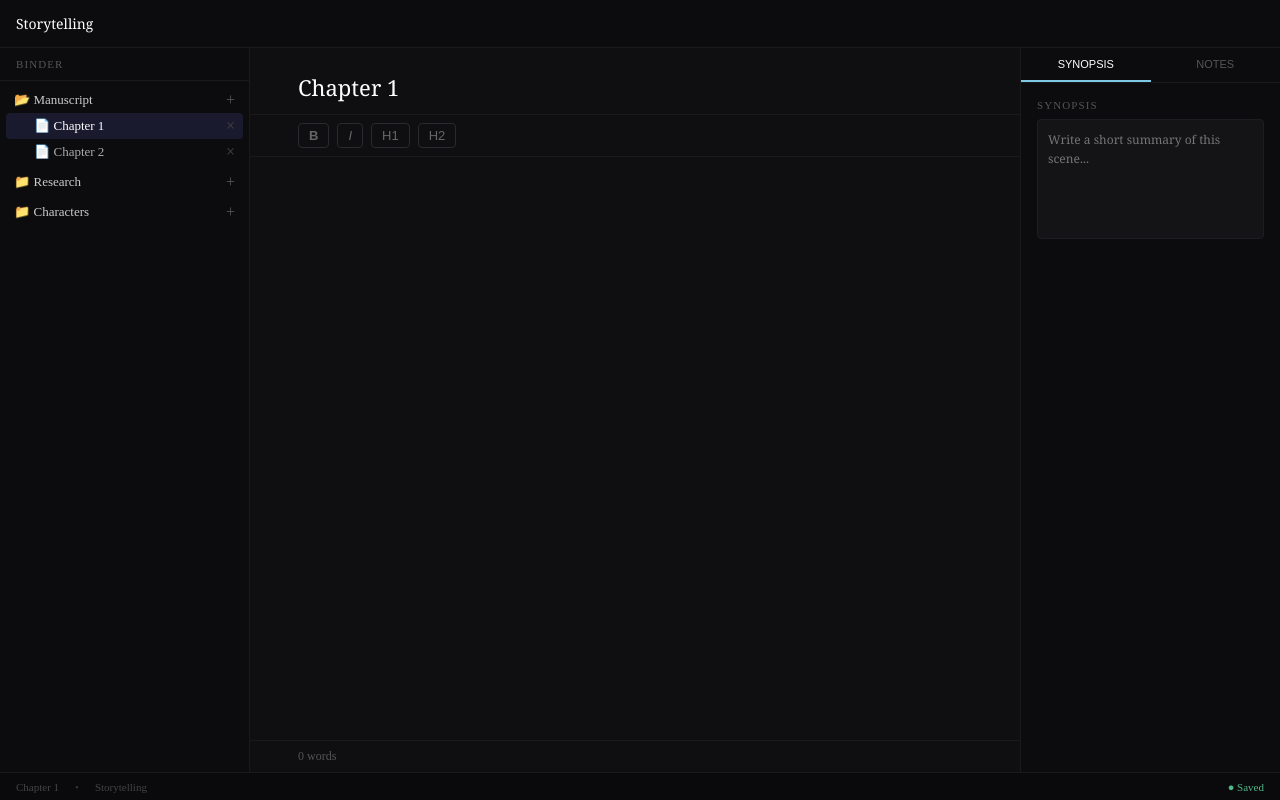
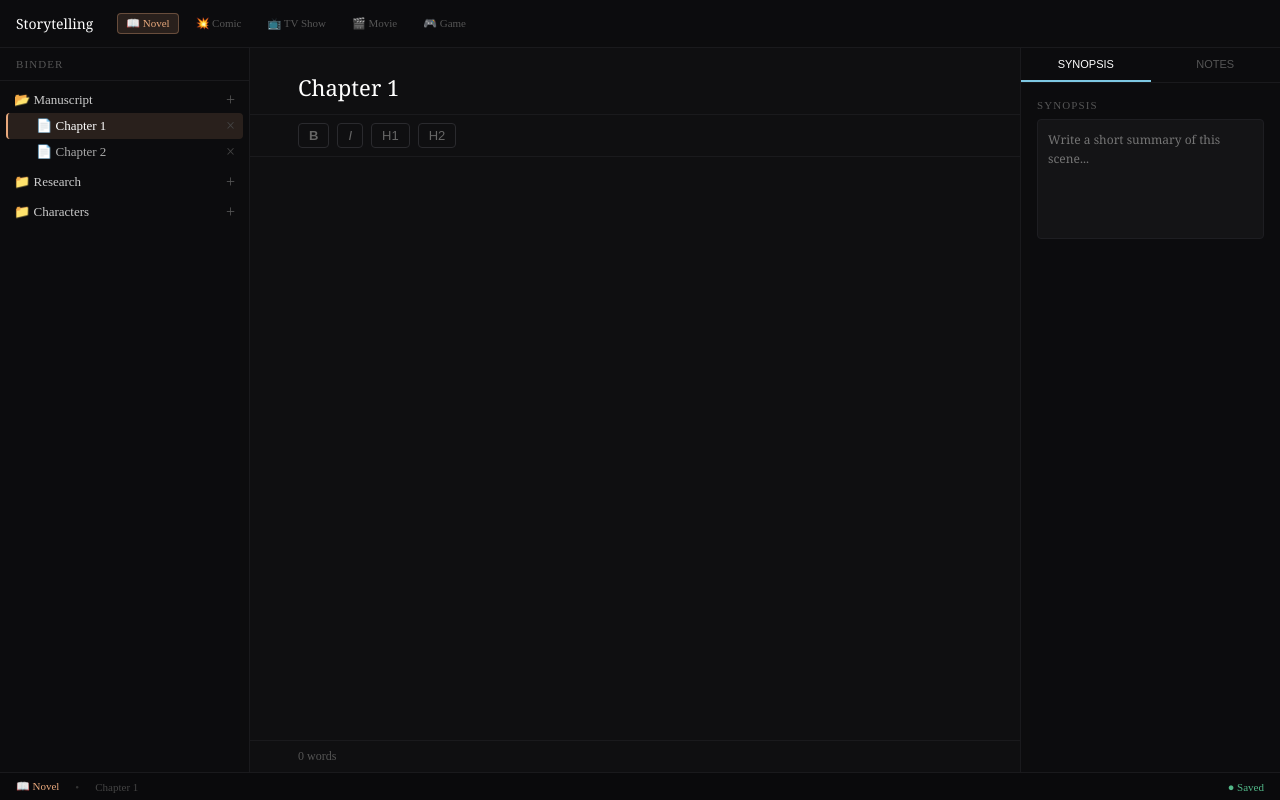
Before and after one commit to dukecarroll1122-ctrl/Storytelling-, a React (Vite) app: page / in a window 1280 px wide. Built offline with nearby package versions, Linux system fonts and the light colour scheme.

Commit message:
add project type selector with accent colors

```diff
--- a/src/App.jsx
+++ b/src/App.jsx
@@ -5,15 +5,46 @@ import Editor from './Editor'
 
 function App() {
   const [selectedDoc, setSelectedDoc] = useState('Chapter 1')
+  const [projectType, setProjectType] = useState('novel')
   const [documents, setDocuments] = useState(['Chapter 1', 'Chapter 2'])
   const [research, setResearch] = useState(['World Bible'])
   const [characters, setCharacters] = useState(['Character 1'])
 
+  const projectTypes = [
+    { id: 'novel', icon: '📖', label: 'Novel', color: '#e8a87c' },
+    { id: 'comic', icon: '💥', label: 'Comic', color: '#f4a261' },
+    { id: 'tv', icon: '📺', label: 'TV Show', color: '#7ec8e3' },
+    { id: 'movie', icon: '🎬', label: 'Movie', color: '#c77dff' },
+    { id: 'game', icon: '🎮', label: 'Game', color: '#52b788' },
+  ]
+
+  const currentType = projectTypes.find(p => p.id === projectType)
+
   return (
     <div style={{ display: 'flex', flexDirection: 'column', height: '100vh', background: '#0f0f11' }}>
 
-      <div style={{ height: '48px', background: '#0c0c0e', borderBottom: '1px solid #1a1a1d', display: 'flex', alignItems: 'center', padding: '0 16px' }}>
-        <p style={{ color: '#ffffff', fontSize: '14px', fontFamily: 'Georgia' }}>Storytelling</p>
+      <div style={{ height: '48px', background: '#0c0c0e', borderBottom: '1px solid #1a1a1d', display: 'flex', alignItems: 'center', padding: '0 16px', gap: '8px' }}>
+
+        <p style={{ color: '#ffffff', fontSize: '14px', fontFamily: 'Georgia', marginRight: '16px' }}>Storytelling</p>
+
+        {projectTypes.map(pt => (
+          <button
+            key={pt.id}
+            onClick={() => setProjectType(pt.id)}
+            style={{
+              background: projectType === pt.id ? pt.color + '22' : 'transparent',
+              border: projectType === pt.id ? `1px solid ${pt.color}55` : '1px solid transparent',
+              color: projectType === pt.id ? pt.color : '#555',
+              borderRadius: '4px',
+              padding: '3px 8px',
+              fontSize: '11px',
+              cursor: 'pointer',
+              fontFamily: 'inherit',
+            }}>
+            {pt.icon} {pt.label}
+          </button>
+        ))}
+
       </div>
 
       <div style={{ display: 'flex', flex: 1, overflow: 'hidden' }}>
@@ -27,6 +58,8 @@ function App() {
           setResearch={setResearch}
           characters={characters}
           setCharacters={setCharacters}
+          projectType={projectType}
+          accentColor={currentType.color}
         />
 
         <Editor
@@ -45,9 +78,9 @@ function App() {
       </div>
 
       <div style={{ height: '28px', background: '#0a0a0c', borderTop: '1px solid #1a1a1d', display: 'flex', alignItems: 'center', padding: '0 16px', gap: '16px' }}>
+        <span style={{ color: currentType.color, fontSize: '11px' }}>{currentType.icon} {currentType.label}</span>
+        <span style={{ color: '#333', fontSize: '11px' }}>•</span>
         <span style={{ color: '#444', fontSize: '11px' }}>{selectedDoc}</span>
-        <span style={{ color: '#333', fontSize: '11px' }}>•</span>
-        <span style={{ color: '#444', fontSize: '11px' }}>Storytelling</span>
         <div style={{ flex: 1 }} />
         <span style={{ color: '#52b788', fontSize: '11px' }}>● Saved</span>
       </div>
--- a/src/Sidebar.jsx
+++ b/src/Sidebar.jsx
@@ -1,23 +1,42 @@
 import { useState } from 'react'
 
-function Sidebar({ selectedDoc, setSelectedDoc, documents, setDocuments, research, setResearch, characters, setCharacters }) {
-  const [manuscriptOpen, setManuscriptOpen] = useState(true)
+const PROJECT_STRUCTURES = {
+  novel: {
+    folders: ['Manuscript', 'Research', 'Characters'],
+    defaultDoc: 'Untitled Chapter',
+  },
+  comic: {
+    folders: ['Issue 1', 'Research', 'Characters'],
+    defaultDoc: 'Untitled Page',
+  },
+  tv: {
+    folders: ['Season 1', 'Research', 'Characters'],
+    defaultDoc: 'Untitled Episode',
+  },
+  movie: {
+    folders: ['Act 1', 'Research', 'Characters'],
+    defaultDoc: 'Untitled Scene',
+  },
+  game: {
+    folders: ['Chapter 1', 'Research', 'Characters'],
+    defaultDoc: 'Untitled Quest',
+  },
+}
+
+function Sidebar({ selectedDoc, setSelectedDoc, documents, setDocuments, research, setResearch, characters, setCharacters, projectType, accentColor }) {
+  const [mainOpen, setMainOpen] = useState(true)
   const [researchOpen, setResearchOpen] = useState(false)
   const [charactersOpen, setCharactersOpen] = useState(false)
 
+  const structure = PROJECT_STRUCTURES[projectType] || PROJECT_STRUCTURES.novel
+  const mainFolderName = structure.folders[0]
+  const defaultDoc = structure.defaultDoc
+
   const addDocument = (list, setList) => {
-    const newDoc = 'Untitled'
     const timestamp = Date.now()
-    const uniqueName = `${newDoc} ${timestamp}`
-    setList([...list, uniqueName])
-    setSelectedDoc(uniqueName)
-  }
-
-  const renameDocument = (list, setList, oldName, newName) => {
-    if (!newName || newName === oldName) return
-    const updated = list.map(d => d === oldName ? newName : d)
-    setList(updated)
-    if (selectedDoc === oldName) setSelectedDoc(newName)
+    const newDoc = `${defaultDoc}-${timestamp}`
+    setList([...list, newDoc])
+    setSelectedDoc(newDoc)
   }
 
   const deleteDocument = (list, setList, doc) => {
@@ -34,13 +53,14 @@ function Sidebar({ selectedDoc, setSelectedDoc, documents, setDocuments, researc
           display: 'flex',
           alignItems: 'center',
           padding: '4px 8px 4px 28px',
-          background: selectedDoc === doc ? '#1a1a2e' : 'transparent',
+          background: selectedDoc === doc ? accentColor + '22' : 'transparent',
           borderRadius: '4px',
+          borderLeft: selectedDoc === doc ? `2px solid ${accentColor}` : '2px solid transparent',
         }}>
         <div
           onClick={() => setSelectedDoc(doc)}
           style={{ flex: 1, color: selectedDoc === doc ? '#fff' : '#aaa', fontSize: '13px', cursor: 'pointer' }}>
-          📄 {doc.startsWith('Untitled') ? 'Untitled' : doc}
+          📄 {doc.includes('-') ? defaultDoc.replace('Untitled ', '') : doc}
         </div>
         <span
           onClick={() => deleteDocument(list, setList, doc)}
@@ -61,12 +81,12 @@ function Sidebar({ selectedDoc, setSelectedDoc, documents, setDocuments, researc
       <div style={{ padding: '6px', flex: 1, overflow: 'auto' }}>
 
         <div style={{ display: 'flex', alignItems: 'center', padding: '4px 8px' }}>
-          <div onClick={() => setManuscriptOpen(!manuscriptOpen)} style={{ color: '#ccc', fontSize: '13px', flex: 1, cursor: 'pointer' }}>
-            {manuscriptOpen ? '📂' : '📁'} Manuscript
+          <div onClick={() => setMainOpen(!mainOpen)} style={{ color: '#ccc', fontSize: '13px', flex: 1, cursor: 'pointer' }}>
+            {mainOpen ? '📂' : '📁'} {mainFolderName}
           </div>
           <span onClick={() => addDocument(documents, setDocuments)} style={{ color: '#555', fontSize: '16px', cursor: 'pointer' }}>+</span>
         </div>
-        {manuscriptOpen && renderDocs(documents, setDocuments)}
+        {mainOpen && renderDocs(documents, setDocuments)}
 
         <div style={{ display: 'flex', alignItems: 'center', padding: '4px 8px', marginTop: '4px' }}>
           <div onClick={() => setResearchOpen(!researchOpen)} style={{ color: '#ccc', fontSize: '13px', flex: 1, cursor: 'pointer' }}>
```
